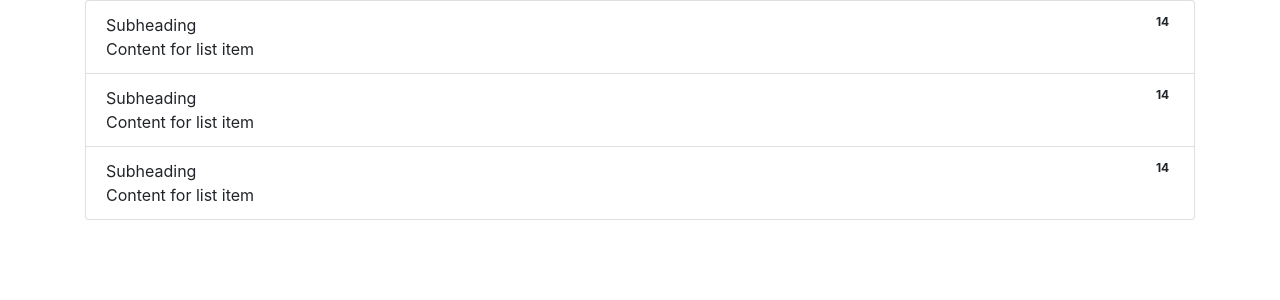
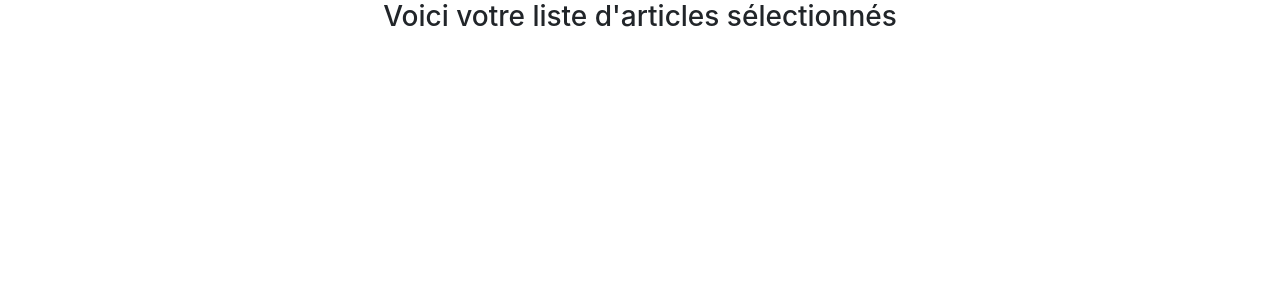
Before and after one commit to VirlenceDongmo/Frimeur_Shopping, a Django app: page /checkout in a window 1280 px wide. Shown: the part 56-356 px from the top of the page. Run offline with Django 5.2, Linux system fonts and the light colour scheme; some libraries are stand-ins or nearby versions.

Commit message:
commit 6

```diff
--- a/shop/templates/shop/base.html
+++ b/shop/templates/shop/base.html
@@ -28,7 +28,7 @@
                           <a class="nav-link" href="#">Produits</a>
                         </li>
                         <li class="nav-item">
-                          <button id="Panier" type="button" class="btn btn-secondary" data-container="body" data-toggle="popover" data-html="true" data-placement="bottom" data-content="Vivamus
+                          <button id="panier" type="button" class="btn btn-secondary" data-container="body" data-toggle="popover" data-html="true" data-placement="bottom" data-content="Vivamus
                           sagittis lacus vel augue laoreet rutrum faucibus.">
                           Panier = 0
                           </button>
--- a/shop/templates/shop/checkout.html
+++ b/shop/templates/shop/checkout.html
@@ -4,28 +4,9 @@
 
     <div class="row">
         <div class="col-md-12">
+            <h3 class="text-center">Voici votre liste d'articles sélectionnés</h3>
             <ol class="list-group list-group-numbered" id="item-list">
-                <li class="list-group-item d-flex justify-content-between align-items-start">
-                <div class="ms-2 me-auto">
-                    <div class="fw-bold">Subheading</div>
-                    Content for list item
-                </div>
-                <span class="badge text-bg-primary rounded-pill">14</span>
-                </li>
-                <li class="list-group-item d-flex justify-content-between align-items-start">
-                <div class="ms-2 me-auto">
-                    <div class="fw-bold">Subheading</div>
-                    Content for list item
-                </div>
-                <span class="badge text-bg-primary rounded-pill">14</span>
-                </li>
-                <li class="list-group-item d-flex justify-content-between align-items-start">
-                <div class="ms-2 me-auto">
-                    <div class="fw-bold">Subheading</div>
-                    Content for list item
-                </div>
-                <span class="badge text-bg-primary rounded-pill">14</span>
-                </li>
+
             </ol>
         </div>
     </div>
@@ -34,6 +15,31 @@
 
 {% block js %}
 
-    <script></script>
+    <script type="text/javascript">
+
+        if(localStorage.getItem('panier') == null){
+            var panier = {}
+        }else{
+            panier = JSON.parse(localStorage.getItem('panier'))
+        }
+        for(item in panier){
+            let nom = panier[item][1]
+            let quantite = panier[item][0]
+            let itemString =
+            `
+                <li class="list-group-item d-flex justify-content-between align-items-start">
+                    <div class="ms-2 me-auto">
+                        <div class="fw-bold">
+                            ${nom}
+                            <span class="badge badge-primary rounded-pill">nombre d'articles = ${quantite}</span>
+                        </div>
+
+                    </div>
+                </li>
+            `
+            $('#item-list').append(itemString)
+        }
+
+    </script>
 
 {% endblock %}
```
Also changed, not shown: shop/templates/shop/index.html (+12 -12 lines).
